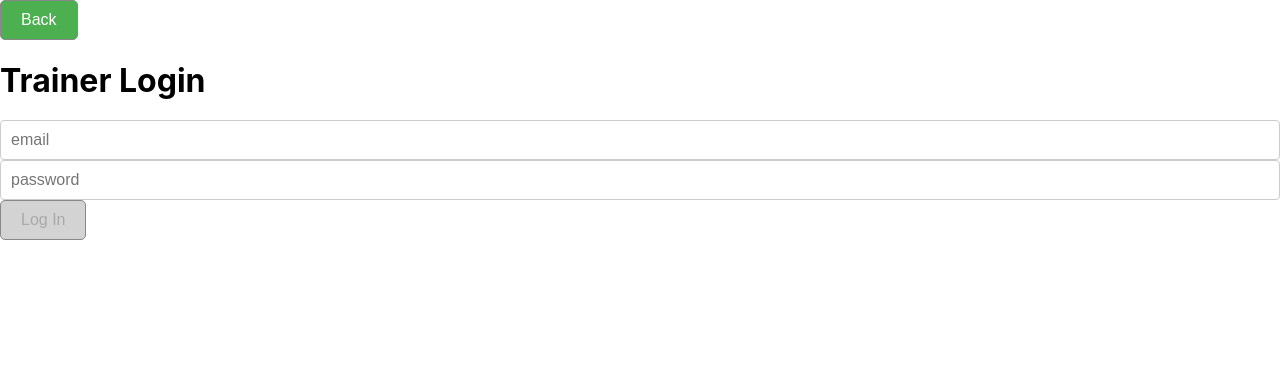
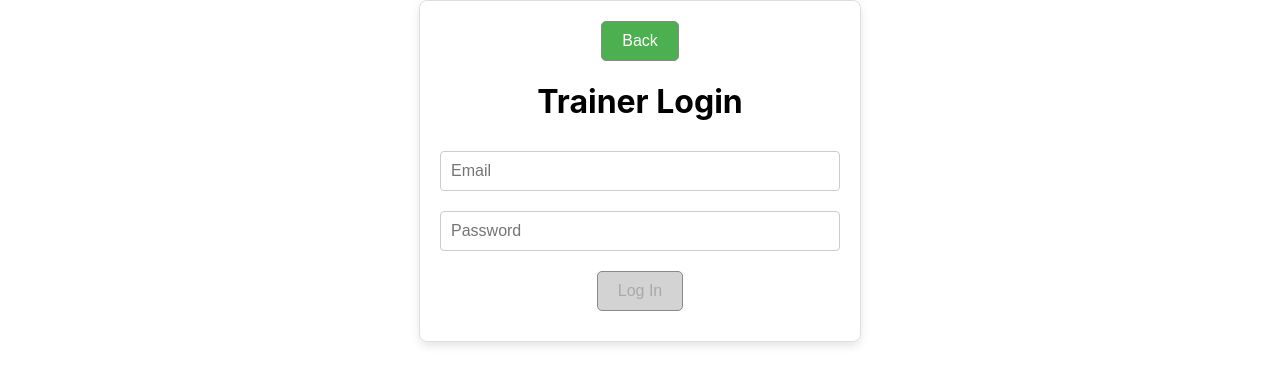
Before and after one commit to estherkdy/fitnessApp, a React (Create React App) app in the folder database-frontend/: page /trainerlogin in a window 1280 px wide. Shown: the top 384 px of the page. Built offline with nearby package versions, Linux system fonts and the light colour scheme.

Commit message:
Update TrainerLogin.js
trainerlogin changes

```diff
--- a/database-frontend/src/pages/TrainerLogin.js
+++ b/database-frontend/src/pages/TrainerLogin.js
@@ -1,5 +1,6 @@
 import React, { useState } from 'react';
 import { useNavigate } from 'react-router-dom';
+
 
 function TrainerLogin() {
     const navigate = useNavigate();
@@ -14,18 +15,37 @@ function TrainerLogin() {
     };
     const handleLogin = () => {
         // check for email and password in database
-        navigate('/trainerhome')
-    }
+        navigate('/trainerhome');
+    };
 
     const disabled = !email || !password;
 
     return (
-        <div>
-            <button title='Back' onClick={() => navigate(-1)}>Back</button>
+        <div className="login-container">
+            <button title="Back" onClick={() => navigate(-1)}>Back</button>
             <h1>Trainer Login</h1>
-            <input type='text' value={email} onChange={handleEmail} placeholder='email'></input>
-            <input type='text' value={password} onChange={handlePassword} placeholder='password'></input>
-            <button disabled={disabled} onClick={handleLogin}>Log In</button>
+
+            <div className="input-row">
+                <input
+                    type="text"
+                    value={email}
+                    onChange={handleEmail}
+                    placeholder="Email"
+                />
+            </div>
+
+            <div className="input-row">
+                <input
+                    type="password"
+                    value={password}
+                    onChange={handlePassword}
+                    placeholder="Password"
+                />
+            </div>
+
+            <div className="input-row">
+                <button disabled={disabled} onClick={handleLogin}>Log In</button>
+            </div>
         </div>
     );
 }
```
